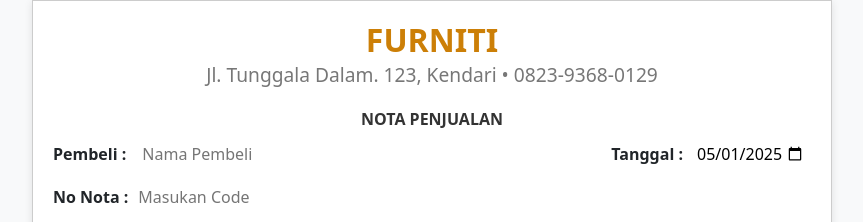
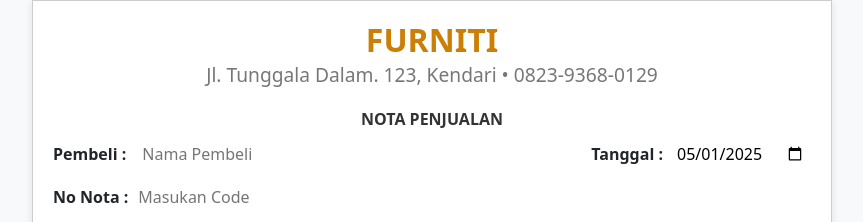
Before and after one commit to SHISproject/nota-furniti, a plain HTML site: page index.html in a window 1280 px wide. Shown: the top 222 px of the page, without its empty margins (208-1071 px from the left). Drawn offline with nearby package versions, Linux system fonts and the light colour scheme.

Commit message:
Update index.html

```diff
--- a/index.html
+++ b/index.html
@@ -309,6 +309,11 @@
     font-size: 0.9rem; /* Menyesuaikan ukuran font untuk layar kecil */
   }
 }
+    .form-tanggal input[type="date"] {
+  max-width: 140px;
+  font-size: 1rem;
+}
+
 
   </style>
 </head>
```
